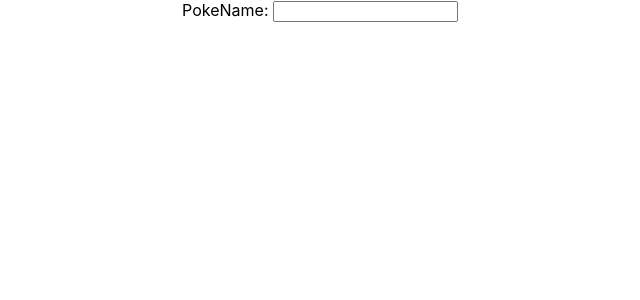
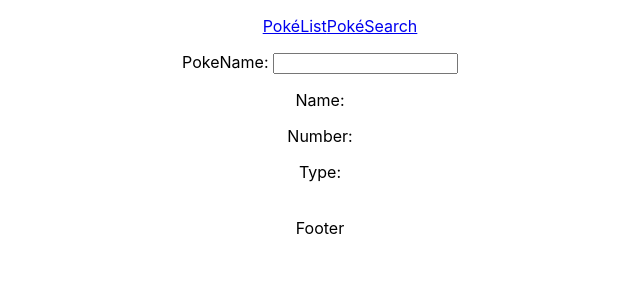
Before and after one commit to alvaroariasrivero/poke_app, a React (Create React App) app: page /search in a window 1280 px wide. Shown: the top 300 px of the page, without its empty margins (320-960 px from the left). Built offline with nearby package versions, Linux system fonts and the light colour scheme.

Commit message:
routing comenzado

```diff
--- a/public/index.html
+++ b/public/index.html
@@ -24,7 +24,7 @@
       work correctly both with client-side routing and a non-root public URL.
       Learn how to configure a non-root public URL by running `npm run build`.
     -->
-    <title>React App</title>
+    <title>PokéDex</title>
   </head>
   <body>
     <noscript>You need to enable JavaScript to run this app.</noscript>
--- a/src/App.js
+++ b/src/App.js
@@ -1,15 +1,17 @@
+import React, {useState, useEffect } from "react";
 import './App.css';
 import axios from 'axios';
-import React, {useState, useEffect } from "react";
-// import Form from './components/Form/Form';
-// import ListaPokemon from './components/ListaPokemon/ListaPokemon';
-import Main from './components/Main'
+import Main from './components/Main';
+import Header from './components/Header';
+import Footer from './components/Footer';
 import { useDebounce } from 'use-debounce';
 import { pokeContext } from './context/pokecontext';
+import { BrowserRouter } from 'react-router-dom';
 
 function App() {
 
   const [value, setValue] = useState('');
+  const [lastPoke, setLastPoke] = useState({});
   const [pokeValue] = useDebounce(value, 2000);
   const [pokemon, setPokemon] = useState([]);
 
@@ -20,19 +22,24 @@
   useEffect(() => {
     async function fetchPoke() {
       if(pokeValue.length > 0){
-        if(pokemon.length === 0 || pokemon.every((pokeInfo) => pokeInfo.name !== pokeValue)){
+        if(pokemon.length === 0 || pokemon.every((pokeInfo) => pokeInfo.name.toLowerCase() !== pokeValue.toLowerCase())){
           try {
             const res = await axios.get(`https://pokeapi.co/api/v2/pokemon/${pokeValue.toLowerCase()}`);
             const json = res.data;
             const pokeName = json.name.charAt(0).toUpperCase() + json.name.slice(1);
             const poke = {
               'name': pokeName,
-              'picture': json.sprites.front_default
+              'number': json.id,
+              'type': json.types[0].type.name.charAt(0).toUpperCase() + json.types[0].type.name.slice(1),
+              'picture': json.sprites.versions['generation-v']['black-white'].animated.front_default || json.sprites.front_default
             }
             setPokemon([...pokemon, poke])
+            setLastPoke(poke)
           } catch (error) {
             console.log('error', error)
           }
+        }else{
+          alert('This pokémon is already captured!')
         }
       }
     }
@@ -41,16 +48,20 @@
 
   const pokeObj = {
     pokemon,
+    lastPoke,
     searchPokemon
   }
 
   return (
     <div className="App">
-      {/* Siempre hay que poner value para el context */}
-      <pokeContext.Provider value={pokeObj}>
-        <Main/>
-      </pokeContext.Provider>
-
+      <BrowserRouter>
+        <Header/>
+          {/* Siempre hay que poner value para el context */}
+          <pokeContext.Provider value={pokeObj}>
+            <Main/>
+          </pokeContext.Provider>
+        <Footer/>
+      </BrowserRouter>
     </div>
   );
 }
--- a/src/components/Card/Card.jsx
+++ b/src/components/Card/Card.jsx
@@ -1,11 +1,13 @@
 import React from "react";
 
 const Card = ({pokemon}) => {
-  const {name, picture} = pokemon
-  return <div>
+  const {name,number, type, picture} = pokemon
+  return <>
     <p>Name: {name}</p>
+    <p>Number: {number}</p>
+    <p>Type: {type}</p>
     <img src={picture} alt={name} />
-  </div>;
+  </>;
 };
 
 export default Card;
--- a/src/components/Form/Form.jsx
+++ b/src/components/Form/Form.jsx
@@ -1,9 +1,10 @@
 import React, { useContext } from "react";
 import { pokeContext } from '../../context/pokecontext';
+import Card from "../Card/Card";
 
 const Form = () => {
 
-  const {searchPokemon} = useContext(pokeContext);
+  const {searchPokemon, lastPoke} = useContext(pokeContext);
 
   const handleChange = e => {
     e.preventDefault();
@@ -11,12 +12,16 @@
     // document.getElementById('pokedex').reset()
   }
 
+  const handleSubmit = e => {
+    e.preventDefault();
+  }
+
   return <div>
-    <form id="pokedex">
+    <form id="pokedex" onSubmit={handleSubmit}>
       <label htmlFor="pokename">PokeName: </label>
       {/* El onchange va en el input porque es el capo que selecciono */}
       <input onChange={handleChange} type="text" name="pokename"/>
-      {/* <input type="submit" value={'Search'}/> */}
+      <Card pokemon={lastPoke}/>
   </form>
   </div>
 };
--- a/src/components/Header/Header.jsx
+++ b/src/components/Header/Header.jsx
@@ -1,7 +1,10 @@
 import React from "react";
+import Nav from '../Nav';
 
 const Header = () => {
-  return <div>Header</div>;
+  return <header>
+          <Nav/>
+        </header>;
 };
 
 export default Header;
--- a/src/components/Main/Main.jsx
+++ b/src/components/Main/Main.jsx
@@ -1,4 +1,5 @@
 import React from "react";
+import {Routes, Route} from 'react-router-dom';
 import Form from '../Form/Form';
 import ListaPokemon from '../ListaPokemon/ListaPokemon';
 
@@ -6,8 +7,10 @@
 const Main = () => {
 
   return <main>
-        <Form/>
-        <ListaPokemon/>
+      <Routes>
+        <Route path='/' element={<ListaPokemon/>}/>
+        <Route path='/search' element={<Form/>}/>
+      </Routes>
     </main>;
 };
 
--- a/src/components/Nav/Nav.jsx
+++ b/src/components/Nav/Nav.jsx
@@ -1,7 +1,13 @@
 import React from "react";
+import {Link} from 'react-router-dom';
 
 const Nav = () => {
-  return <div>Nav</div>;
+  return <nav>
+    <ul>
+      <Link to='/'>PokéList</Link>
+      <Link to='/search'>PokéSearch</Link>
+    </ul>
+  </nav>;
 };
 
 export default Nav;
```
